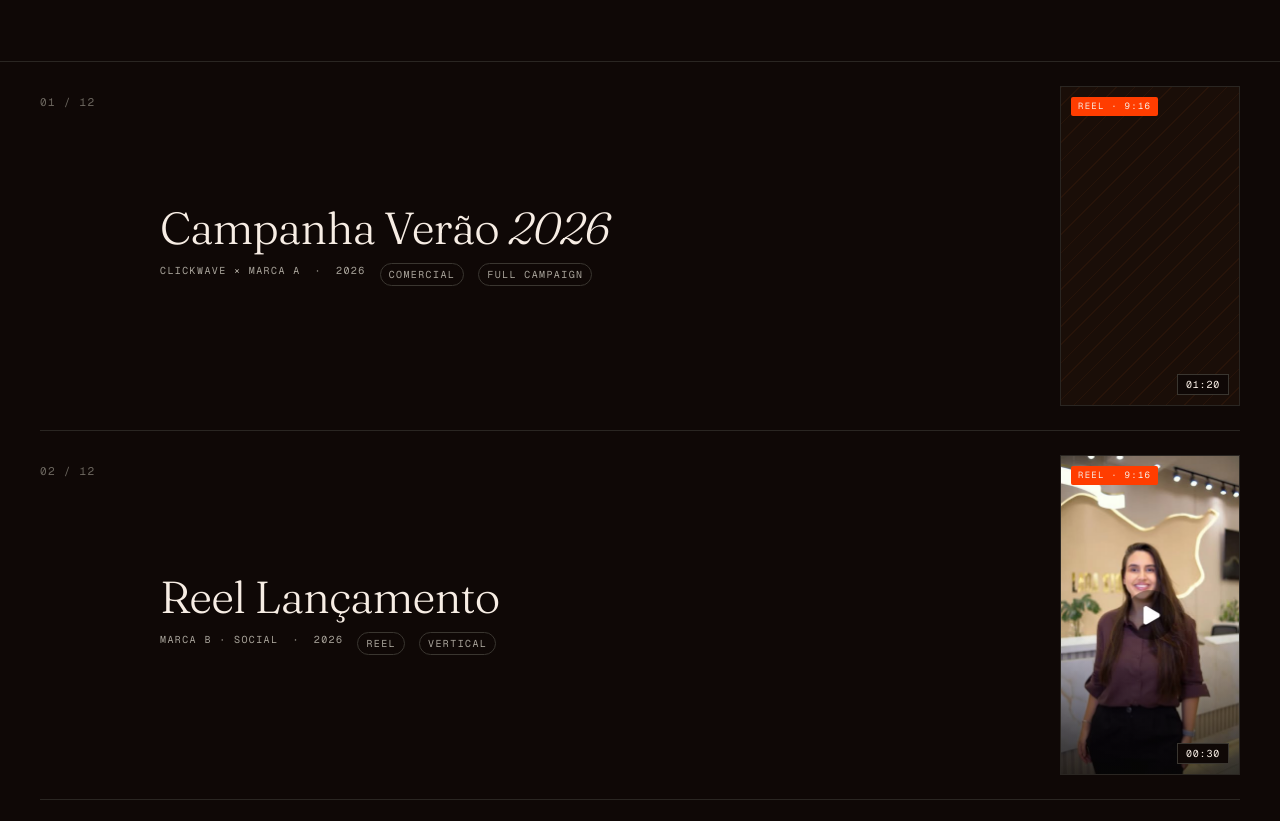
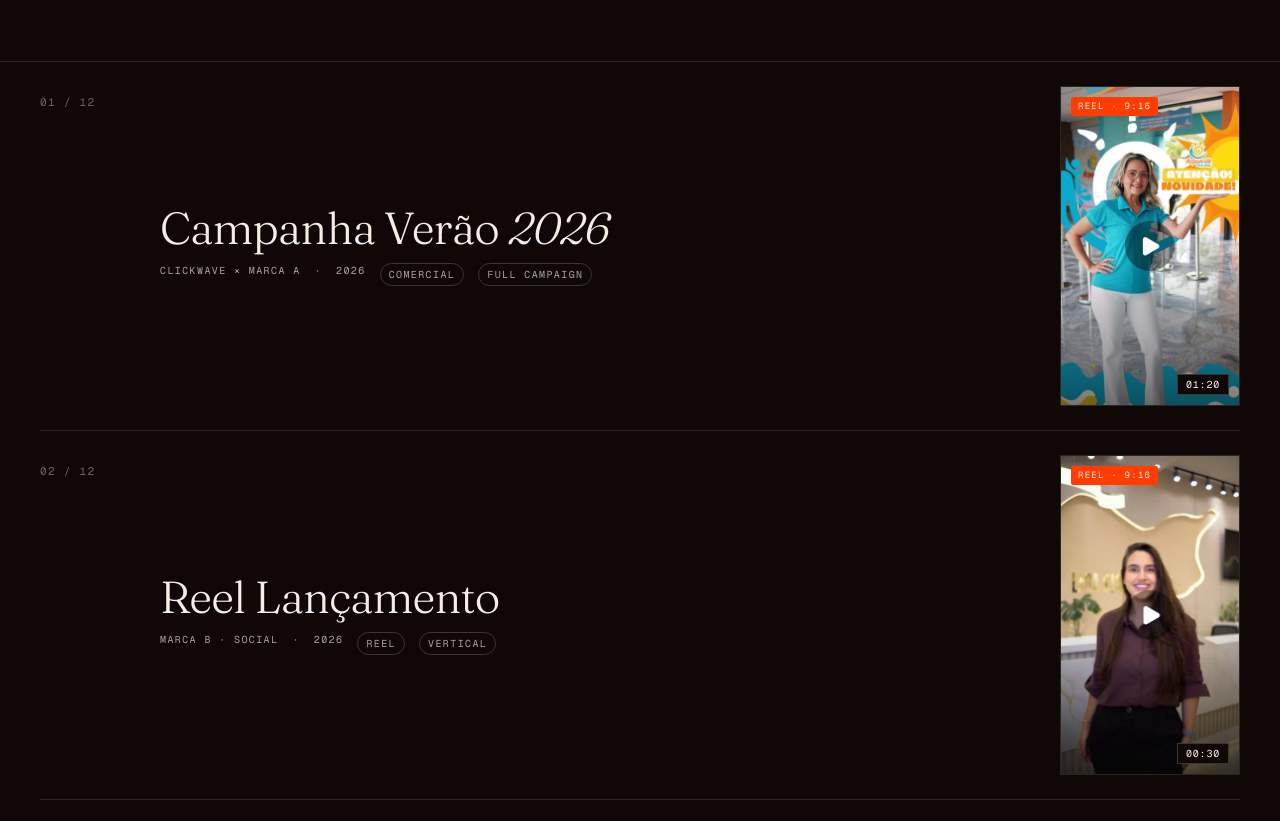
Before and after one commit to clickwaveGG/JoaoVictorLp, a plain HTML site: page index.html in a window 1280 px wide. Shown: the part 1149-1970 px from the top of the page. Drawn offline with nearby package versions, Linux system fonts and the light colour scheme.

Commit message:
work 01: capa do reel (IG) + thumbnail clicavel

```diff
--- a/index.html
+++ b/index.html
@@ -204,7 +204,7 @@
   <script>
     // Data
     const WORKS = [
-      { n: '01', title: 'Campanha Verão', em: '2026', client: 'Clickwave × Marca A', tags: ['comercial','full campaign'], year: '2026', dur: '01:20', tl: 'TC 00:00:00' },
+      { n: '01', title: 'Campanha Verão', em: '2026', client: 'Clickwave × Marca A', tags: ['comercial','full campaign'], year: '2026', dur: '01:20', tl: 'TC 00:00:00', cover: 'reel-01.jpg', url: 'https://www.instagram.com/reel/DWbjOWCEfuT/' },
       { n: '02', title: 'Reel Lançamento', em: '', client: 'Marca B · social', tags: ['reel','vertical'], year: '2026', dur: '00:30', tl: 'TC 01:12:04', cover: 'reel-02.jpg', url: 'https://www.instagram.com/reel/DWZjhhTj3l5/' },
       { n: '03', title: 'Spot Televisivo', em: '', client: 'Agência C', tags: ['comercial','TV'], year: '2025', dur: '00:45', tl: 'TC 02:44:21' },
       { n: '04', title: 'Série de Reels', em: '8 peças', client: 'Marca D', tags: ['reel','série'], year: '2025', dur: '00:15 ×8', tl: 'TC 03:08:00' },
```
Also changed, not shown: reel-01.jpg (added).
